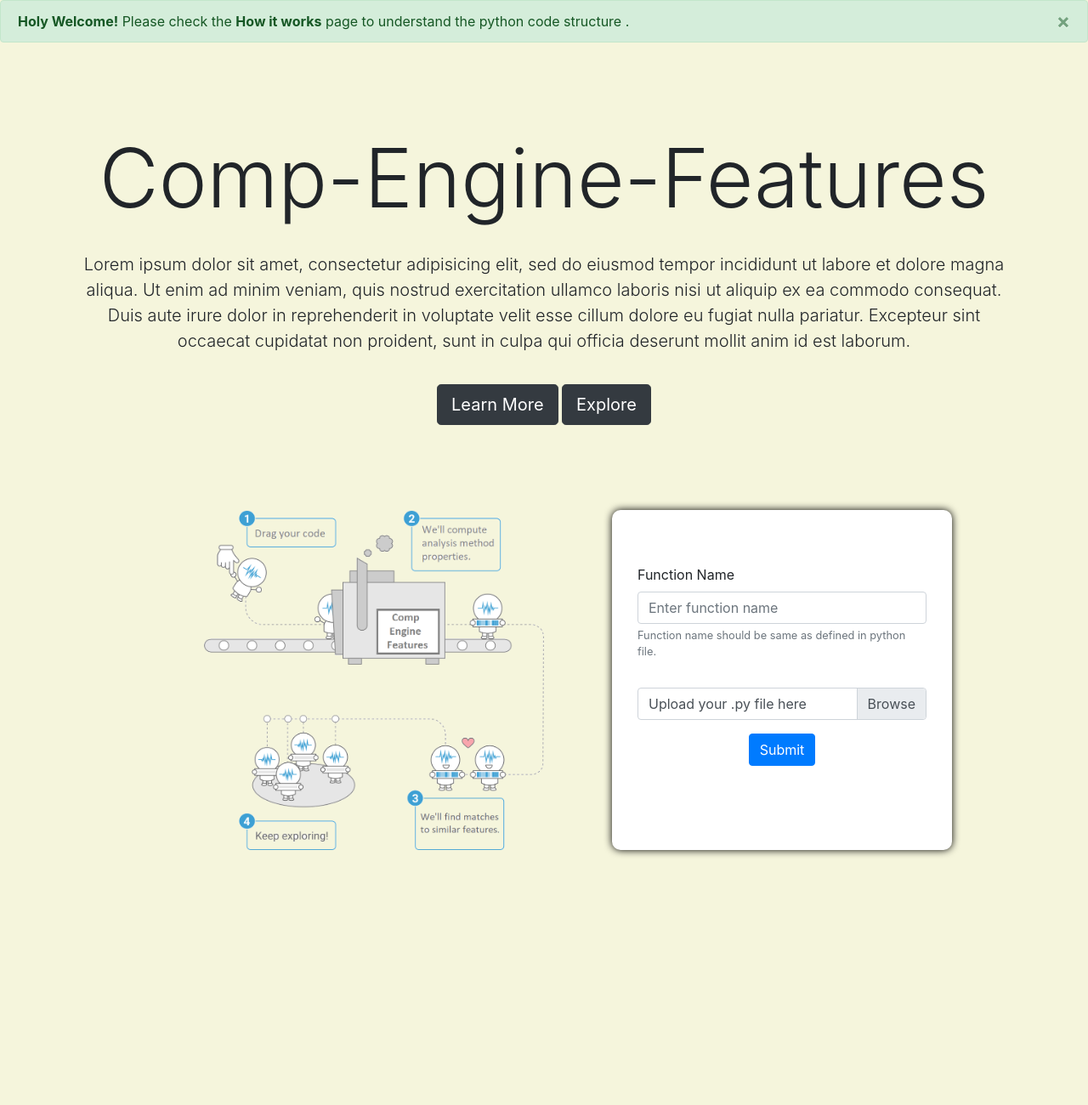
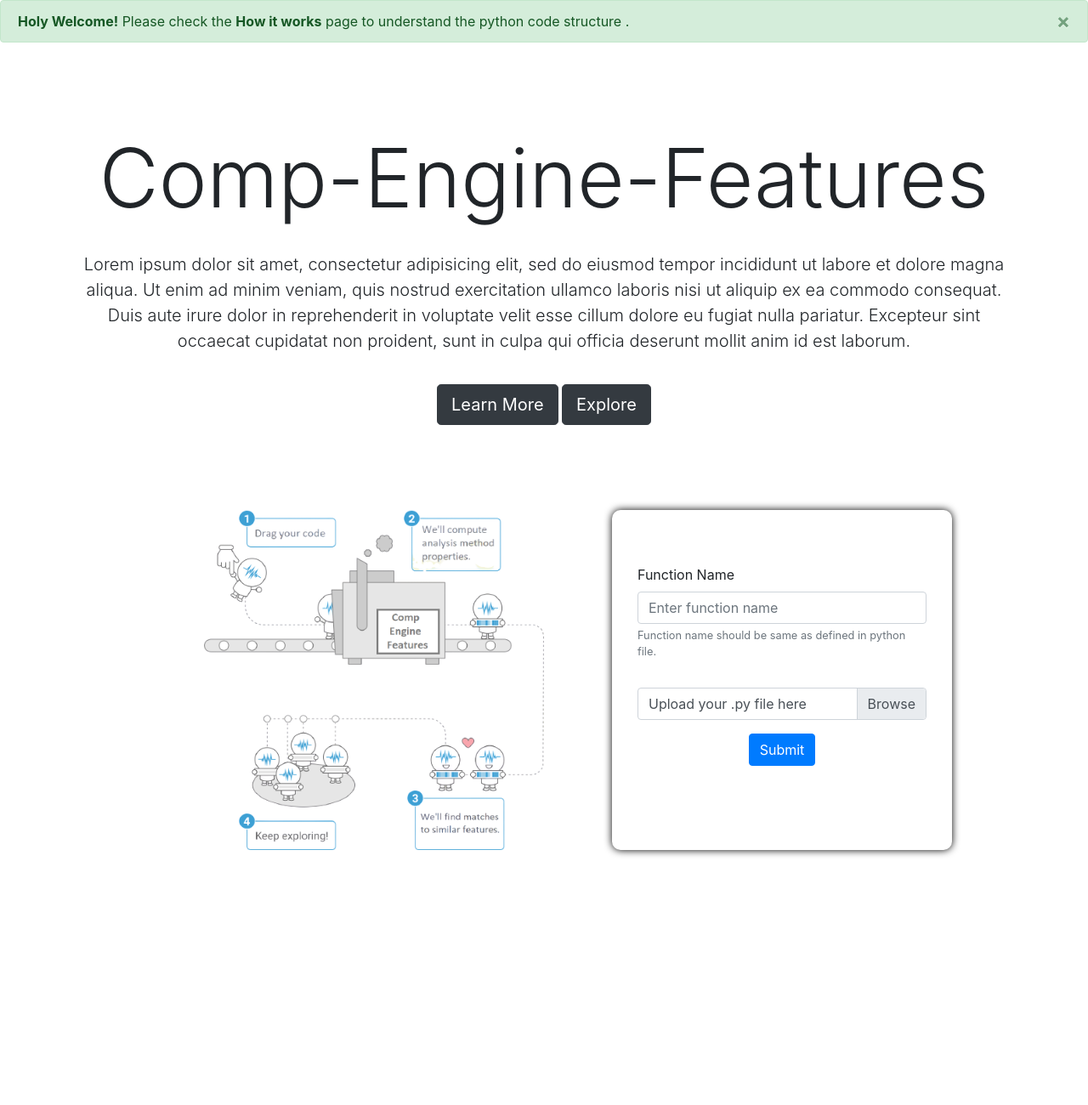
Before and after one commit to DynamicsAndNeuralSystems/Comp-Engine-Features, a Django app: page / in a window 1280 px wide. Shown: the part 56-1356 px from the top of the page at 85% size. Run offline with Django 3.2, Linux system fonts and the light colour scheme; parts of the project's set-up code (start-up, migrations or seed data) failed here and were passed over; some libraries are stand-ins or nearby versions.

Commit message:
Changed background color of website.

```diff
--- a/static/CompEngineFeaturesWeb/css/contact.css
+++ b/static/CompEngineFeaturesWeb/css/contact.css
@@ -1,11 +1,11 @@
 body{
-  background-color: beige;
+  background-color: white;
 }
 .container{
   width: 60%;
   height: 50%;
   margin: 50px auto;
-  background-color: beige;
+  background-color: white;
 }
 
 .container .display-1,.lead{
--- a/static/CompEngineFeaturesWeb/css/error404page.css
+++ b/static/CompEngineFeaturesWeb/css/error404page.css
@@ -1,5 +1,5 @@
 body {
-  background-color: beige;
+  background-color: white;
 }
 
 
--- a/static/CompEngineFeaturesWeb/css/explore.css
+++ b/static/CompEngineFeaturesWeb/css/explore.css
@@ -1,5 +1,5 @@
 body{
-    background-color: beige;
+    background-color: white;
 }
 
 
--- a/static/CompEngineFeaturesWeb/css/howitworks.css
+++ b/static/CompEngineFeaturesWeb/css/howitworks.css
@@ -22,7 +22,7 @@ body{
 
 
 .section .right{
-    background-color: beige;
+    background-color: white;
     width: 50%;
     height: 600px;
     text-align: right;
--- a/static/CompEngineFeaturesWeb/css/index.css
+++ b/static/CompEngineFeaturesWeb/css/index.css
@@ -1,10 +1,10 @@
 
 body{
-    background-color: beige;
+    background-color: white;
 }
 .container{
     margin-top: 8%;
-    background-color: beige;
+    background-color: white;
     text-align: center;
     height: 100vh;
 
@@ -13,7 +13,7 @@ body{
 
 .containerfluid{
     padding-top: 100px;
-    background-color: beige;
+    background-color: white;
     height: 100vh;
     display: inline-flex;
     overflow-wrap: break-word;
@@ -23,12 +23,12 @@ body{
 
 
 .leftside{
-    background-color: beige;
+    background-color: white;
     width: 50%;
 
 }
 .rightside{
-    background-color:beige;
+    background-color:white;
     width: 50%;
 }
 .form-container {
--- a/static/CompEngineFeaturesWeb/css/result.css
+++ b/static/CompEngineFeaturesWeb/css/result.css
@@ -1,5 +1,5 @@
 body{
-    background-color: beige;
+    background-color: white;
 }
 
 .container{
--- a/static/CompEngineFeaturesWeb/css/syntaxerror.css
+++ b/static/CompEngineFeaturesWeb/css/syntaxerror.css
@@ -1,5 +1,5 @@
 body{
-    background-color: beige;
+    background-color: white;
     text-align: center;
 }
 
--- a/static/CompEngineFeaturesWeb/css/timeout.css
+++ b/static/CompEngineFeaturesWeb/css/timeout.css
@@ -1,5 +1,5 @@
 body{
-    background-color: beige;
+    background-color: white;
   }
 
   .container{
```
Also changed, not shown: static/CompEngineFeaturesWeb/img/compengine-infographic.png.
